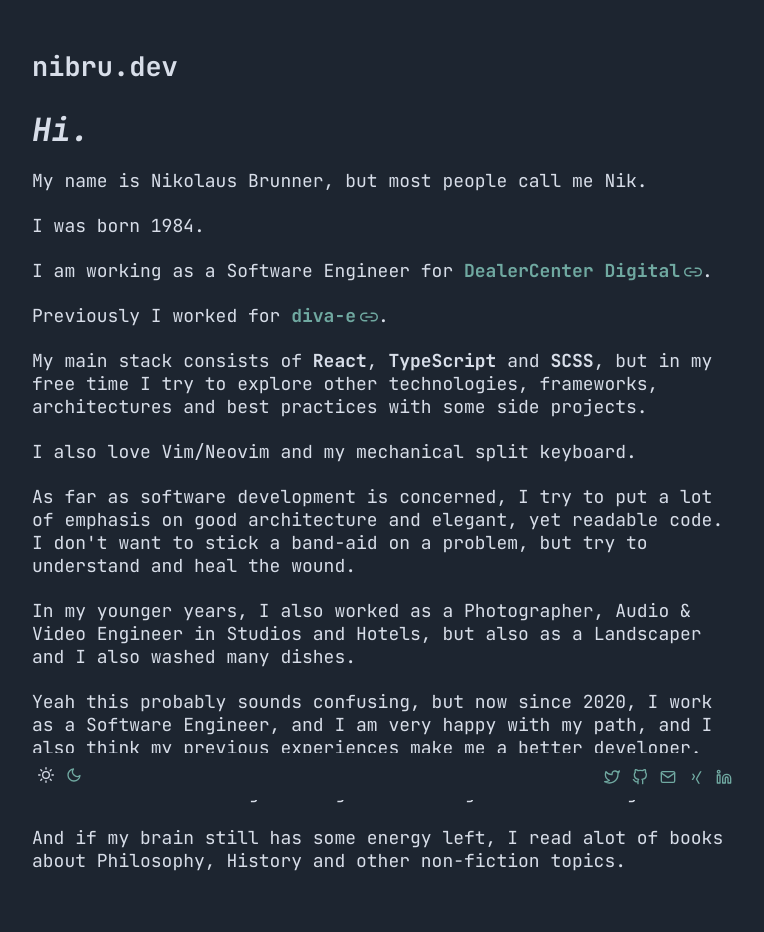
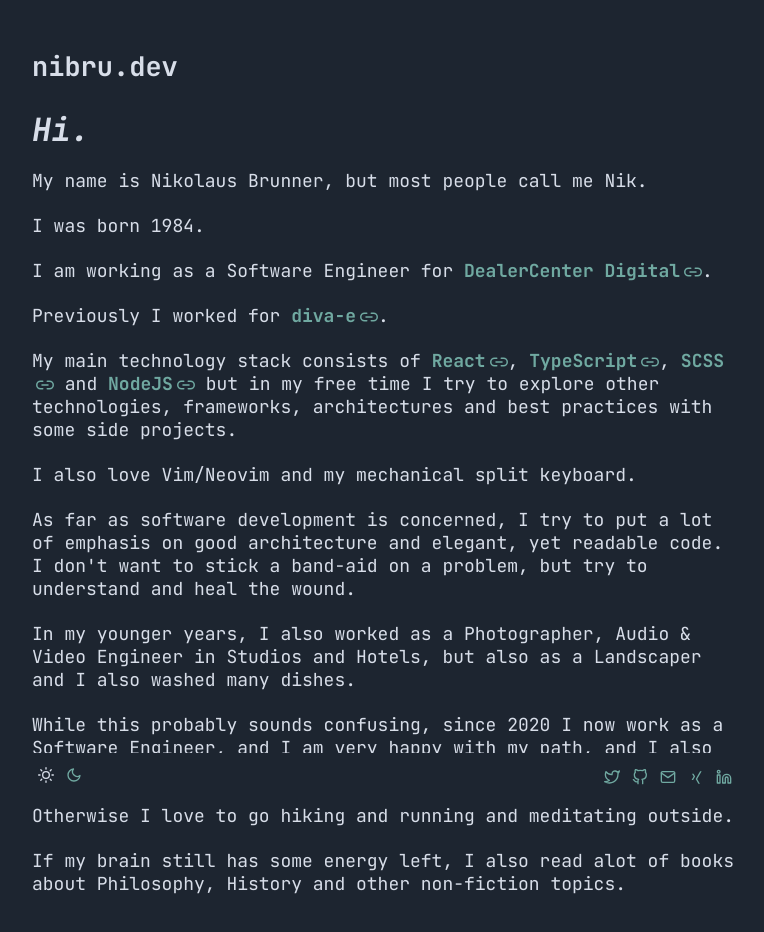
Before and after one commit to nikbrunner/nibru.dev, a Next.js app: page / in a window 1280 px wide. Shown: the top 932 px of the page, without its empty margins (256-1020 px from the left). Built offline with nearby package versions, Linux system fonts and the light colour scheme.

Commit message:
index: reworked text

```diff
--- a/pages/index.tsx
+++ b/pages/index.tsx
@@ -43,11 +43,24 @@ const Home = () => {
           </Paragraph>
 
           <Paragraph>
-            My main stack consists of <strong className="font-bold">React</strong>
+            My main technology stack consists of{" "}
+            <Link href="https://reactjs.org" type="external">
+              React
+            </Link>
             , <wbr />
-            <strong>TypeScript</strong> and <strong>SCSS</strong>, but in my free
-            time I try to explore other technologies, frameworks, architectures and
-            best practices with some side projects.
+            <Link href="https://www.typescriptlang.org/" type="external">
+              TypeScript
+            </Link>
+            ,{" "}
+            <Link href="https://sass-lang.com" type="external">
+              SCSS
+            </Link>{" "}
+            and{" "}
+            <Link href="https://nodejs.org/en/" type="external">
+              NodeJS
+            </Link>{" "}
+            but in my free time I try to explore other technologies, frameworks,
+            architectures and best practices with some side projects.
           </Paragraph>
 
           <Paragraph>
@@ -68,9 +81,9 @@ const Home = () => {
           </Paragraph>
 
           <Paragraph>
-            Yeah this probably sounds confusing, but now since 2020, I work as a
-            Software Engineer, and I am very happy with my path, and I also think my
-            previous experiences make me a better developer.
+            While this probably sounds confusing, since 2020 I now work as a Software
+            Engineer, and I am very happy with my path, and I also think my previous
+            experiences make me a better developer.
           </Paragraph>
 
           <Paragraph>
@@ -78,7 +91,7 @@ const Home = () => {
           </Paragraph>
 
           <Paragraph>
-            And if my brain still has some energy left, I read alot of books about
+            If my brain still has some energy left, I also read alot of books about
             Philosophy, History and other non-fiction topics.
           </Paragraph>
         </div>
```
